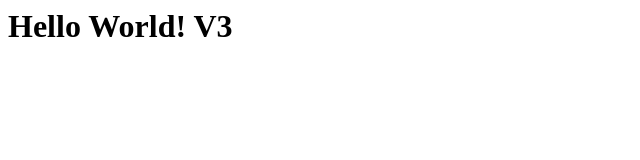
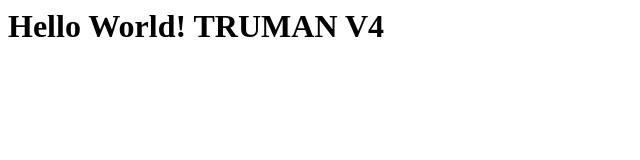
Before and after one commit to felipeg48/ci-sample, a plain HTML site: page index.html in a window 1280 px wide. Shown: the whole page, without its empty margins (0-640 px from the left). Drawn offline with Linux system fonts and the light colour scheme.

Commit message:
updated to v3

```diff
--- a/index.html
+++ b/index.html
@@ -1 +1 @@
-<h1> Hello World! V3</h1>
+<h1> Hello World! TRUMAN V4</h1>
```
